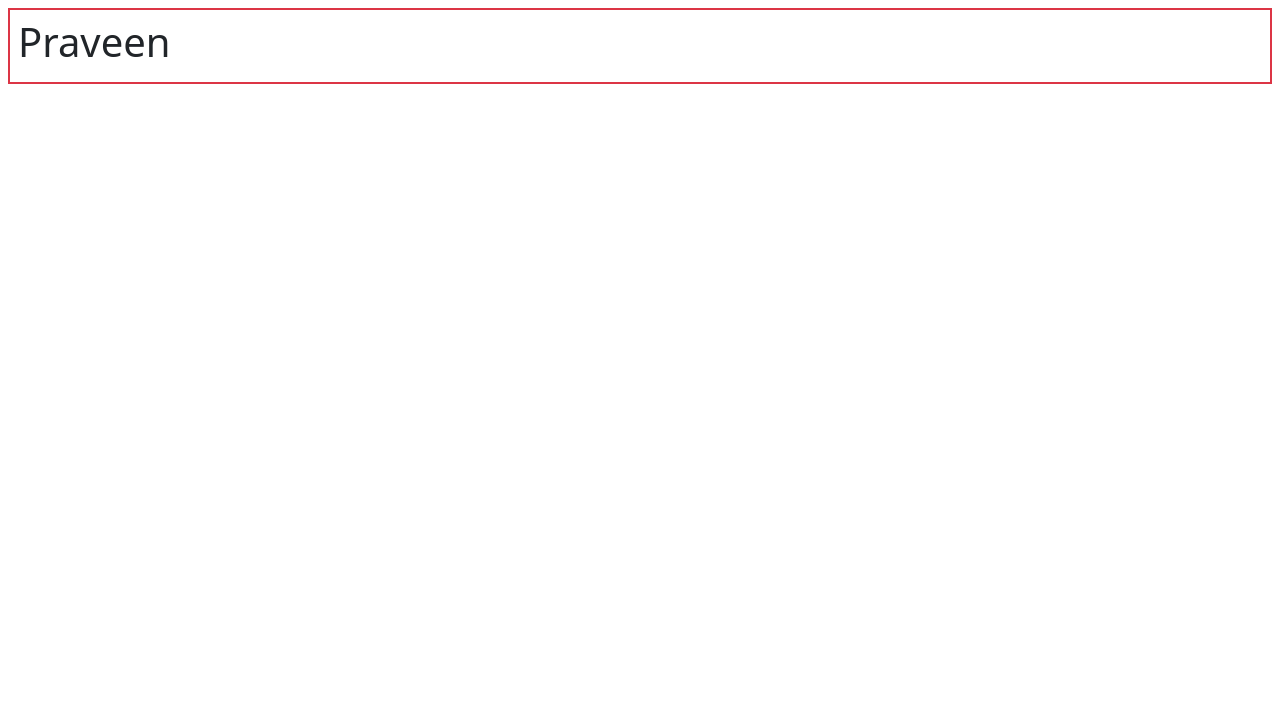
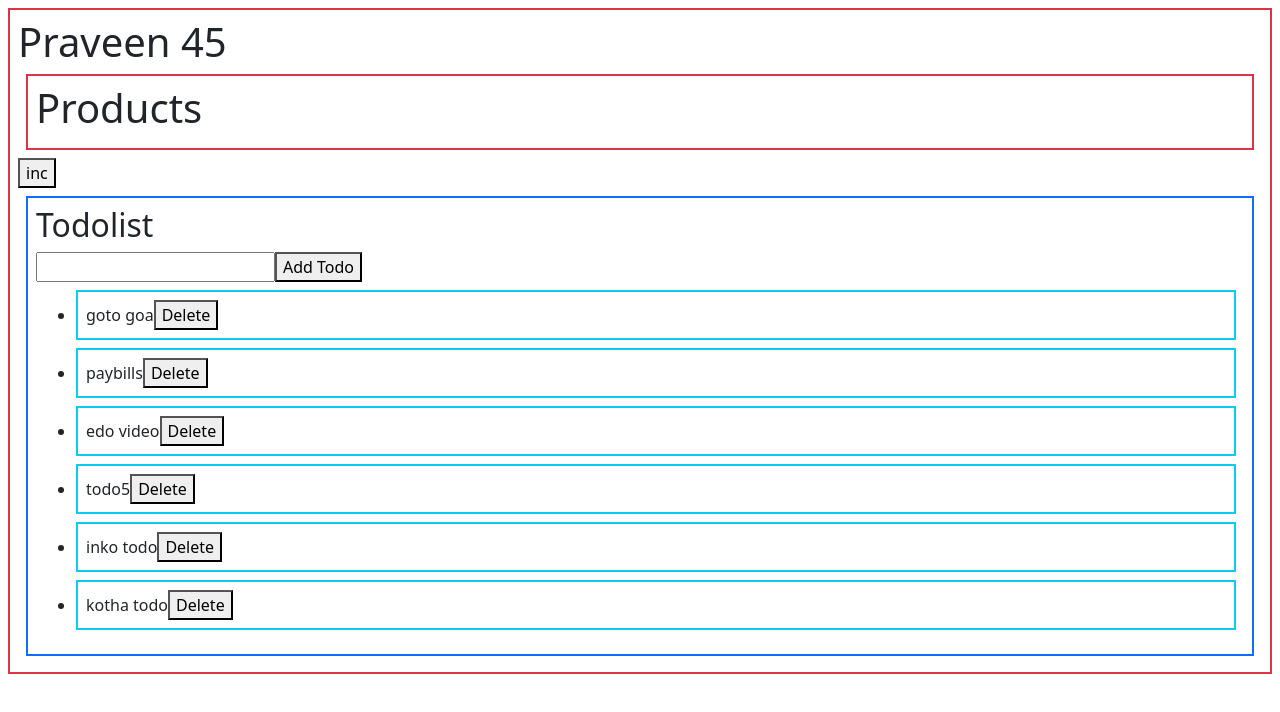
Before and after one commit to edupoly/rb56, a React (Vite) app: page / in a window 1280 px wide. Shown: the top 712 px of the page. Built offline with nearby package versions, Linux system fonts and the light colour scheme; no server answers.

Commit message:
performance-hooks

```diff
--- a/src/App.jsx
+++ b/src/App.jsx
@@ -1,7 +1,24 @@
+import { useState } from "react";
+import Todolist from "./components/Todolist/Todolist";
+import Products from "./components/products/Products";
+
 function App() {
+  var [s, setS] = useState(45);
+  function inc() {
+    setS(s + 4);
+  }
   return (
     <div className="border border-2 p-2 m-2 border-danger">
-      <h1>Praveen</h1>
+      <h1>Praveen {s}</h1>
+      <Products></Products>
+      <button
+        onClick={() => {
+          inc();
+        }}
+      >
+        inc
+      </button>
+      <Todolist></Todolist>
     </div>
   );
 }
--- /dev/null
+++ b/src/components/Todolist/Todo.jsx
@@ -0,0 +1,21 @@
+import React, { useEffect } from "react";
+
+function Todo(props) {
+  useEffect(() => {
+    console.log(props.todo, "Todo rendered");
+  });
+  return (
+    <li className="border border-2 p-2 m-2 border-info">
+      {props.todo}
+      <button
+        onClick={() => {
+          props.deleteTodo(props.i);
+        }}
+      >
+        Delete
+      </button>
+    </li>
+  );
+}
+
+export default React.memo(Todo);
--- /dev/null
+++ b/src/components/Todolist/Todolist.jsx
@@ -0,0 +1,68 @@
+import React, { useCallback, useEffect, useState, useMemo } from "react";
+import Todo from "./Todo";
+
+function Todolist() {
+  useEffect(() => {
+    console.log("Hello Todolist Mounted");
+  }, []);
+  useEffect(() => {
+    console.log("Todolist rendered");
+  });
+  var [todos, setTodos] = useState([
+    "goto goa",
+    "paybills",
+    "edo video",
+    "todo5",
+    "inko todo",
+    "kotha todo",
+  ]);
+
+  var addTodo = useCallback(function () {
+    var x = document.getElementById("d1").value;
+    setTodos(function (ctodos) {
+      return [...ctodos, x];
+    });
+  }, []);
+  var deleteTodo = useCallback(function (ind) {
+    setTodos((ctodos) => {
+      return ctodos.filter((todo, i) => {
+        return i == ind ? false : true;
+      });
+    });
+  }, []);
+  var ar = useMemo(() => {
+    return [10, 20, 30, 12, 34];
+  }, []);
+  return (
+    <div className="border border-2 p-2 m-2 border-primary">
+      <h2>Todolist</h2>
+      <input type="text" id="d1" />
+      <button
+        onClick={() => {
+          addTodo();
+        }}
+      >
+        Add Todo
+      </button>
+      <ul>
+        {todos.map((todo, i) => {
+          return (
+            <Todo todo={todo} i={i} deleteTodo={deleteTodo} ar={ar}></Todo>
+          );
+        })}
+      </ul>
+    </div>
+  );
+}
+
+export default React.memo(Todolist);
+// React.memo HOC
+// useCallback hook
+// useMemo
+
+// useState
+// useReducer
+// useEffect
+// useCallback
+// useMemo
+// useRef
--- /dev/null
+++ b/src/components/products/Products.jsx
@@ -0,0 +1,17 @@
+import React, { useEffect, useState } from "react";
+
+function Products() {
+  const [products, setProducts] = useState([]);
+  useEffect(() => {
+    fetch("http://localhost:3400/products")
+      .then((res) => res.json())
+      .then((data) => console.log(data));
+  }, []);
+  return (
+    <div className="border border-2 p-2 m-2 border-danger">
+      <h1>Products</h1>
+    </div>
+  );
+}
+
+export default Products;
```
